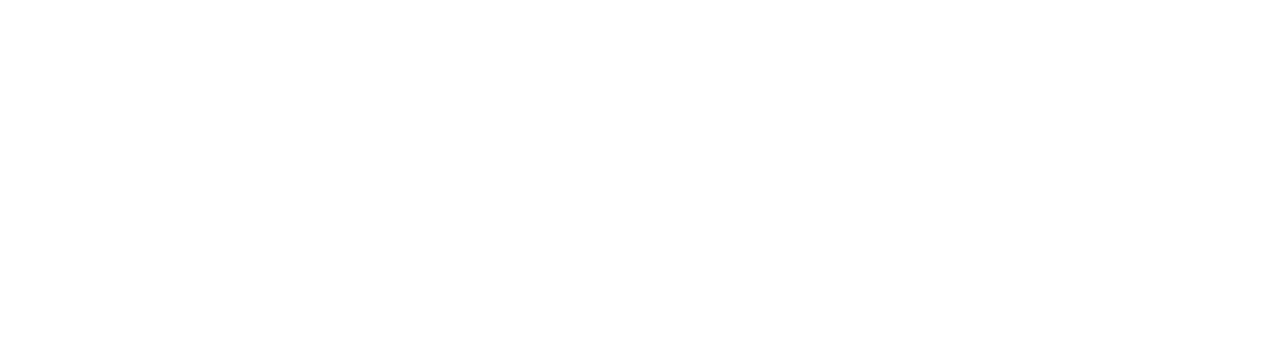
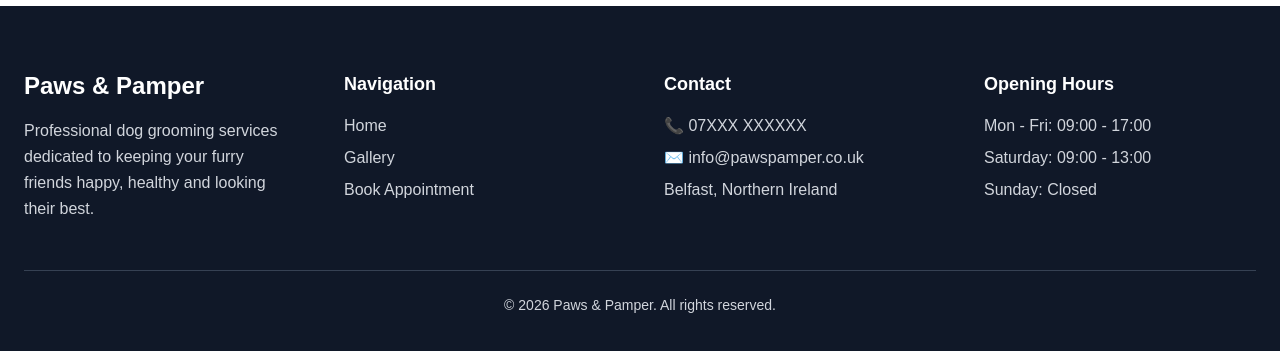
Before and after one commit to sbrennan733/dog-grooming-website, a Next.js app: page / in a window 1280 px wide. Shown: the part 2221-2572 px from the top of the page. Before the commit the page ends 2147 px from the top, so only its background shows below. Built offline with nearby package versions, Linux system fonts and the light colour scheme.

Commit message:
Add site footer and improve layout structure

```diff
--- a/src/app/layout.tsx
+++ b/src/app/layout.tsx
@@ -2,6 +2,7 @@
 import { Geist, Geist_Mono } from "next/font/google";
 import "./globals.css";
 import Navbar from "@/components/layout/Navbar";
+import Footer from "@/components/layout/Footer";
 
 const geistSans = Geist({
   variable: "--font-geist-sans",
@@ -28,7 +29,18 @@
       lang="en"
       className={`${geistSans.variable} ${geistMono.variable} h-full antialiased`}
     >
-      <body className="min-h-full flex flex-col"><Navbar />{children}</body>
+      <body className="antialiased">
+
+        <Navbar />
+
+        <main>
+          {children}
+        </main>
+
+        <Footer />
+
+      </body>
+
     </html>
   );
 }
--- a/src/components/layout/Footer.tsx
+++ b/src/components/layout/Footer.tsx
@@ -0,0 +1,91 @@
+import Link from "next/link";
+
+export default function Footer() {
+  return (
+    <footer className="mt-20 bg-gray-900 text-gray-300">
+      <div className="mx-auto max-w-7xl px-6 py-16">
+
+        {/* Top Section */}
+        <div className="grid gap-12 md:grid-cols-4">
+
+          {/* Business */}
+          <div>
+            <h2 className="mb-4 text-2xl font-bold text-white">
+              Paws & Pamper
+            </h2>
+
+            <p className="leading-relaxed">
+              Professional dog grooming services dedicated to keeping your
+              furry friends happy, healthy and looking their best.
+            </p>
+          </div>
+
+          {/* Navigation */}
+          <div>
+            <h3 className="mb-4 text-lg font-semibold text-white">
+              Navigation
+            </h3>
+
+            <ul className="space-y-2">
+
+              <li>
+                <Link href="/" className="hover:text-white">
+                  Home
+                </Link>
+              </li>
+
+              <li>
+                <Link href="/gallery" className="hover:text-white">
+                  Gallery
+                </Link>
+              </li>
+
+              <li>
+                <Link href="/booking" className="hover:text-white">
+                  Book Appointment
+                </Link>
+              </li>
+
+            </ul>
+          </div>
+
+          {/* Contact */}
+
+          <div>
+            <h3 className="mb-4 text-lg font-semibold text-white">
+              Contact
+            </h3>
+
+            <ul className="space-y-2">
+              <li>📞 07XXX XXXXXX</li>
+              <li>✉️ info@pawspamper.co.uk</li>
+              <li>Belfast, Northern Ireland</li>
+            </ul>
+          </div>
+
+          {/* Hours */}
+
+          <div>
+            <h3 className="mb-4 text-lg font-semibold text-white">
+              Opening Hours
+            </h3>
+
+            <ul className="space-y-2">
+              <li>Mon - Fri: 09:00 - 17:00</li>
+              <li>Saturday: 09:00 - 13:00</li>
+              <li>Sunday: Closed</li>
+            </ul>
+          </div>
+
+        </div>
+
+        {/* Bottom */}
+
+        <div className="mt-12 border-t border-gray-700 pt-6 text-center text-sm">
+          © {new Date().getFullYear()} Paws & Pamper. All rights reserved.
+        </div>
+
+      </div>
+    </footer>
+  );
+}
```
